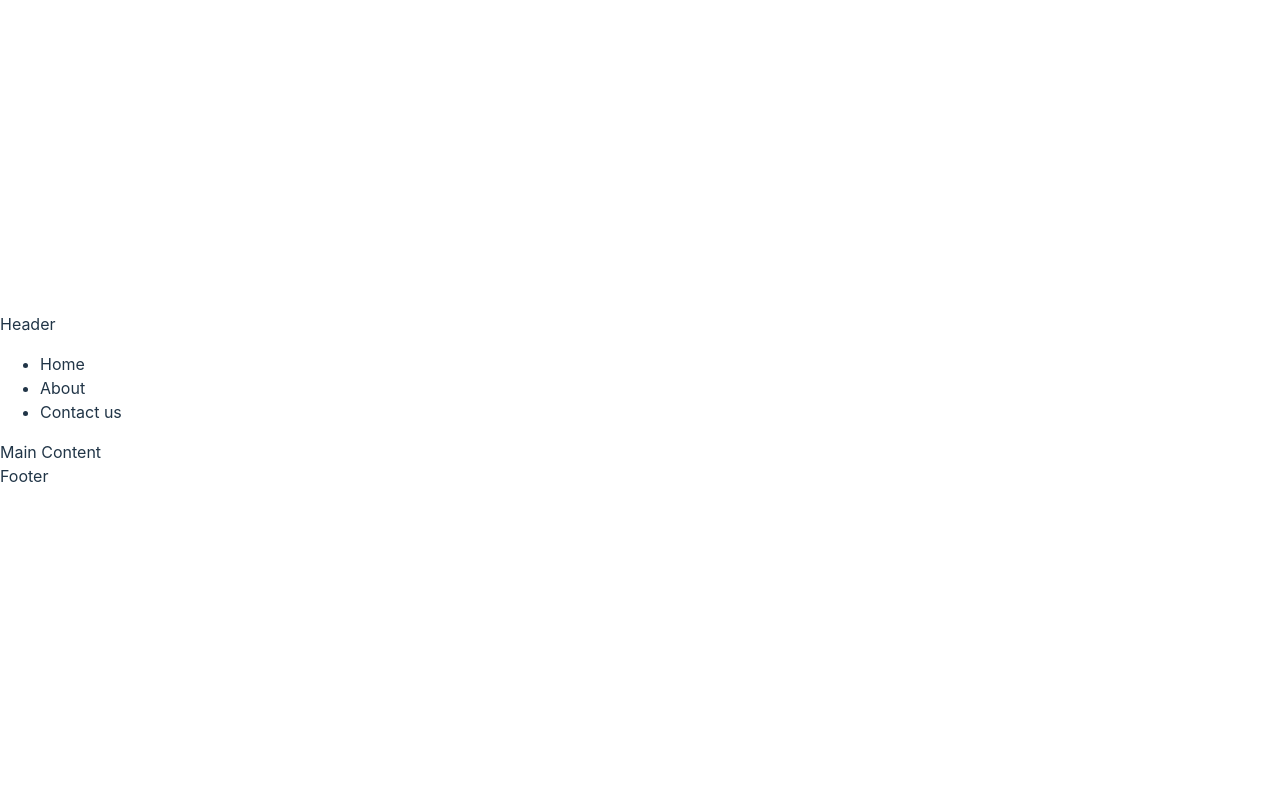
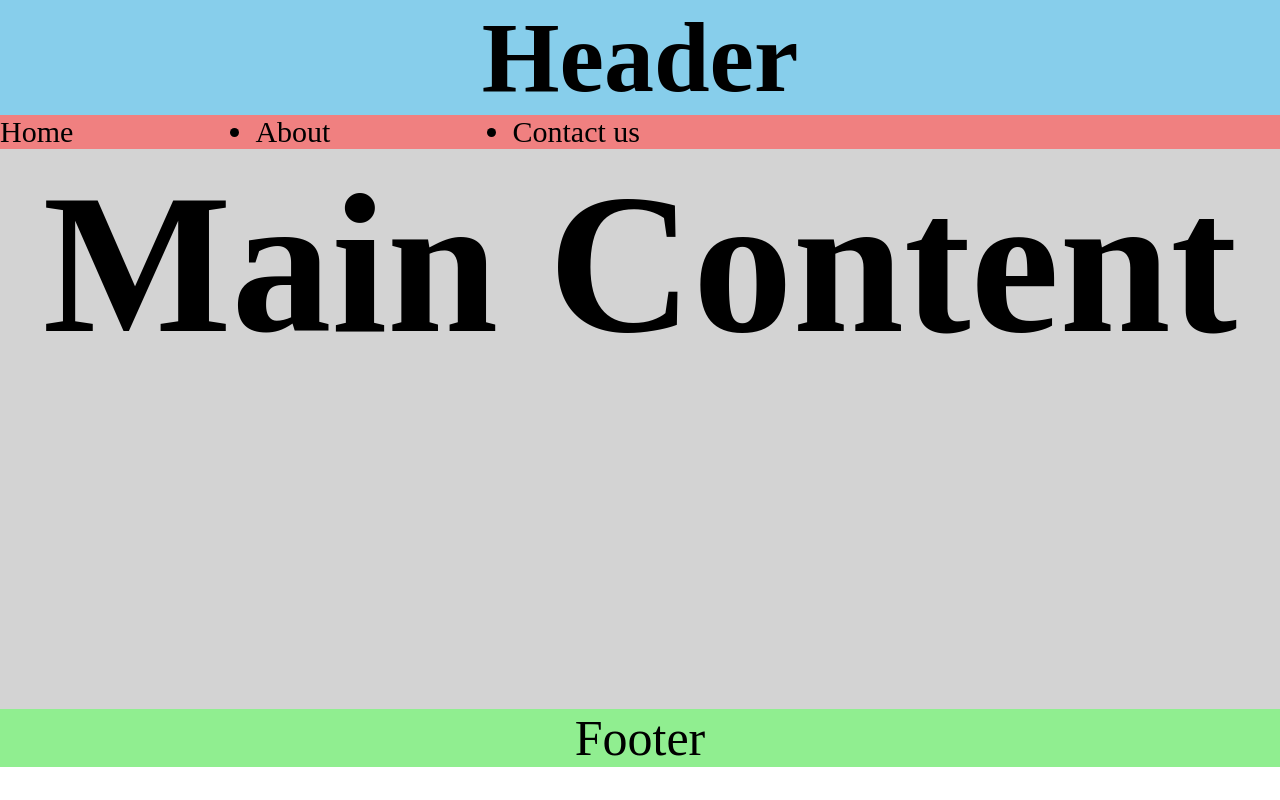
Before and after one commit to banti377/React, a React (Vite) app in the folder vite-project/: page / in a window 1280 px wide. Built offline with nearby package versions, Linux system fonts and the light colour scheme.

Commit message:
add work

```diff
--- a/vite-project/src/Task/task1/Classcom.jsx
+++ b/vite-project/src/Task/task1/Classcom.jsx
@@ -1,10 +1,10 @@
 import React from 'react'
-
+import './Style.css'
 
 class ClassCom extends React.Component {
     render() {
         return <div>
-            <div>
+            <div className='head'>
                 Header
             </div>
             <nav>
@@ -14,10 +14,10 @@ class ClassCom extends React.Component {
                     <li>Contact us</li>
                 </ul>
             </nav>
-            <div>
+            <div className='main'>
                 Main Content
             </div>
-            <footer>
+            <footer className='footer'>
                 Footer
             </footer>
         </div>
--- /dev/null
+++ b/vite-project/src/Task/task1/Style.css
@@ -0,0 +1,39 @@
+* {
+    padding: 0;
+    margin: 0;
+    box-sizing: border-box;
+}
+
+.head {
+    background-color: skyblue;
+    text-align: center;
+    font-weight: 700;
+    font-size: 100px;
+}
+
+nav {
+    background-color: lightcoral;
+}
+
+nav ul {
+    display: flex;
+    flex: 1;
+    width: 50%;
+    justify-content: space-between;
+    font-size: 30px;
+}
+
+.main {
+    background-color: lightgray;
+    font-weight: 700;
+    font-size: 200px;
+    height: 70vh;
+    width: 100vw;
+    text-align: center;
+}
+
+.footer {
+    background-color: lightgreen;
+    text-align: center;
+    font-size: 50px;
+}
--- a/vite-project/src/index.css
+++ b/vite-project/src/index.css
@@ -1,4 +1,4 @@
-:root {
+/* :root {
   font-family: Inter, system-ui, Avenir, Helvetica, Arial, sans-serif;
   line-height: 1.5;
   font-weight: 400;
@@ -66,4 +66,4 @@ button:focus-visible {
   button {
     background-color: #f9f9f9;
   }
-}
+} */
```
